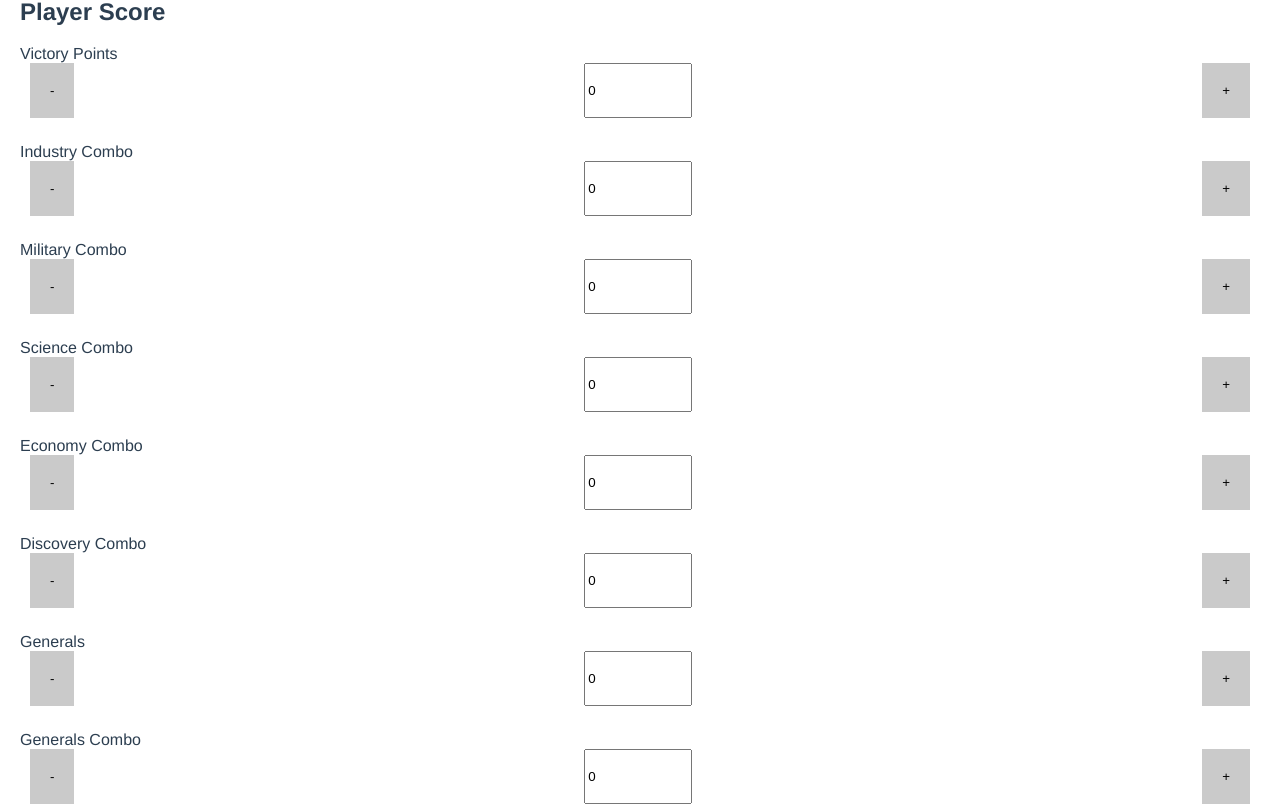
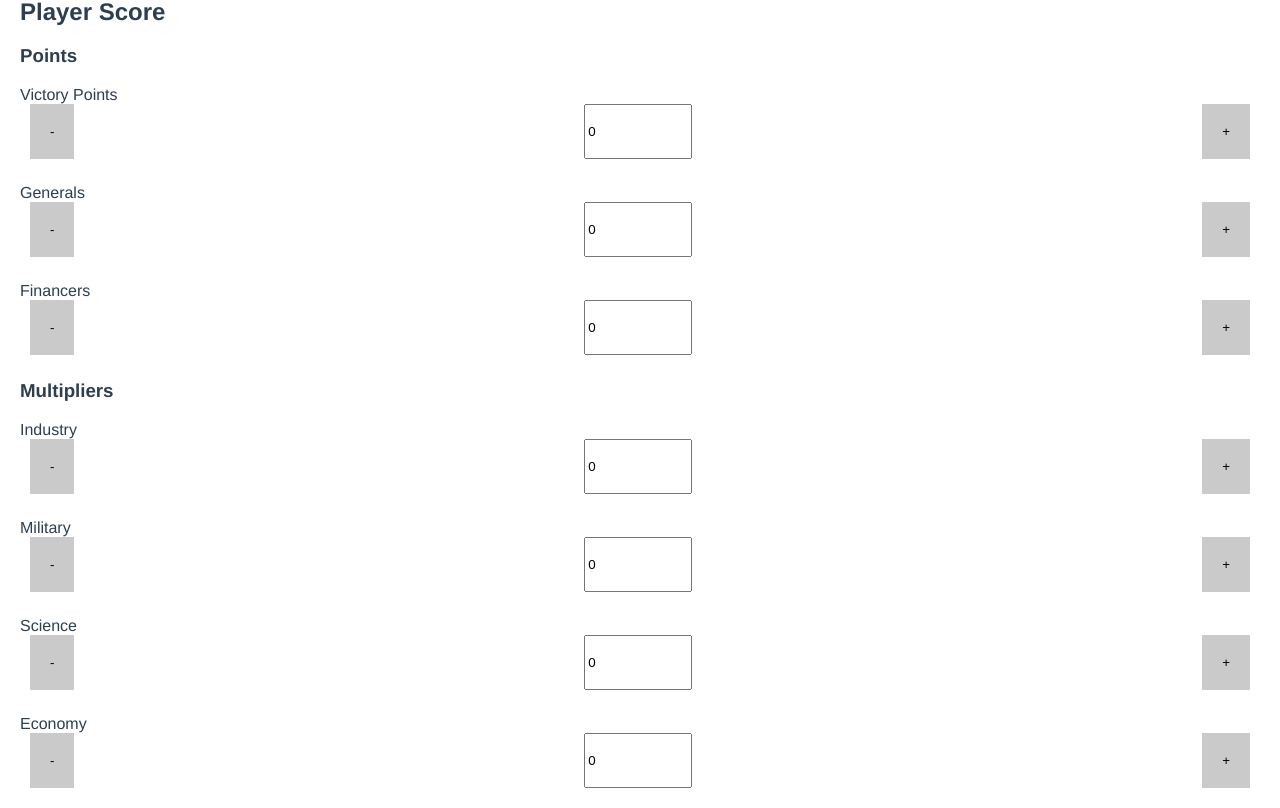
Before and after one commit to Zigelzi/board-companion, a Vue app: page /#/ in a window 1280 px wide. Shown: the part 372-1180 px from the top of the page. Built offline with nearby package versions, Linux system fonts and the light colour scheme.

Commit message:
Rename and restructure the categories to points and multipliers

```diff
--- a/src/components/ScoreCalculator.vue
+++ b/src/components/ScoreCalculator.vue
@@ -3,12 +3,24 @@
     <div>
       <h2>Player Score</h2>
       <div id="score-form">
-        <v-score-input
-          v-for="(category, index) in score.categories"
-          :key="index"
-          :field="category"
-          @scoreUpdated="updateScore"
-        />
+        <div class="points-container">
+          <h3>Points</h3>
+          <v-score-input
+            v-for="(field, name, index) in score.points"
+            :key="`points-${index}`"
+            :field="field"
+            @scoreUpdated="updateScore"
+          />
+        </div>
+        <div class="multiplier-container">
+          <h3>Multipliers</h3>
+          <v-score-input
+            v-for="(field, name, index) in score.multipliers"
+            :key="`multiplier-${index}`"
+            :field="field"
+            @scoreUpdated="updateScore"
+          />
+        </div>
       </div>
     </div>
   </div>
@@ -23,40 +35,48 @@ export default {
     return {
       score: {
         total: 0,
-        categories: {
+        points: {
           victory: {
             name: "Victory Points",
-            points: 0
+            value: 0
           },
+          generals: {
+            name: "Generals",
+            value: 0
+          },
+          financers: {
+            name: "Financers",
+            value: 0
+          }
+        },
+        multipliers: {
           industry: {
             name: "Industry",
-            combo: 0
+            value: 0
           },
           military: {
             name: "Military",
-            combo: 0
+            value: 0
           },
           science: {
             name: "Science",
-            combo: 0
+            value: 0
           },
           economy: {
             name: "Economy",
-            combo: 0
+            value: 0
           },
           discovery: {
             name: "Discovery",
-            combo: 0
+            value: 0
           },
           generals: {
             name: "Generals",
-            points: 0,
-            combo: 0
+            value: 0
           },
           financers: {
             name: "Financers",
-            points: 0,
-            combo: 0
+            value: 0
           }
         }
       }
--- a/src/components/ScoreInput.vue
+++ b/src/components/ScoreInput.vue
@@ -1,11 +1,11 @@
 <template>
   <div>
-    <div class="score-input-container" v-if="pointsFieldExists">
+    <div class="score-input-container">
       <label class="score-input-label" :for="field.name">{{
         field.name
       }}</label>
       <div class="score-button-container">
-        <button class="btn-counter" @click="decrement('points')">
+        <button class="btn-counter" @click="decrement">
           -
         </button>
 
@@ -14,28 +14,9 @@
           class="score-input"
           :name="field.name"
           :id="field.name"
-          v-model="field.points"
+          v-model="field.value"
         />
-        <button class="btn-counter" @click="increment('points')">+</button>
-      </div>
-    </div>
-    <div class="score-input-container" v-if="comboFieldExists">
-      <label class="score-input-label" :for="field.name + '-combo'"
-        >{{ field.name }} Combo</label
-      >
-      <div class="score-button-container">
-        <button class="btn-counter" @click="decrement('combo')">
-          -
-        </button>
-        <input
-          type="number"
-          class="score-input"
-          :name="field.name + '-combo'"
-          :id="field.name + '-combo'"
-          v-model="field.combo"
-        />
-
-        <button class="btn-counter" @click="increment('combo')">+</button>
+        <button class="btn-counter" @click="increment">+</button>
       </div>
     </div>
   </div>
@@ -46,38 +27,15 @@ export default {
     field: Object
   },
   methods: {
-    increment(fieldType) {
-      if (fieldType === "points") {
-        this.field.points++;
-        this.$emit("scoreUpdated", this.field.points);
-      } else {
-        this.field.combo++;
-        this.$emit("scoreUpdated", this.field.combo);
+    increment() {
+      this.field.value++;
+      this.$emit("scoreUpdated", this.field.value);
+    },
+    decrement() {
+      if (this.field.value > 0) {
+        this.field.value--;
+        this.$emit("scoreUpdated", this.field.value);
       }
-    },
-    decrement(fieldType) {
-      if (fieldType === "points") {
-        if (this.field.points > 0) {
-          this.field.points--;
-          this.$emit("scoreUpdated", this.field.points);
-        }
-      } else {
-        if (this.field.combo > 0) {
-          this.field.combo--;
-          this.$emit("scoreUpdated", this.field.combo);
-        }
-      }
-    },
-    fieldContainsKey(field, key) {
-      return Object.keys(field).includes(key);
-    }
-  },
-  computed: {
-    pointsFieldExists() {
-      return this.fieldContainsKey(this.field, "points");
-    },
-    comboFieldExists() {
-      return this.fieldContainsKey(this.field, "combo");
     }
   }
 };
```
